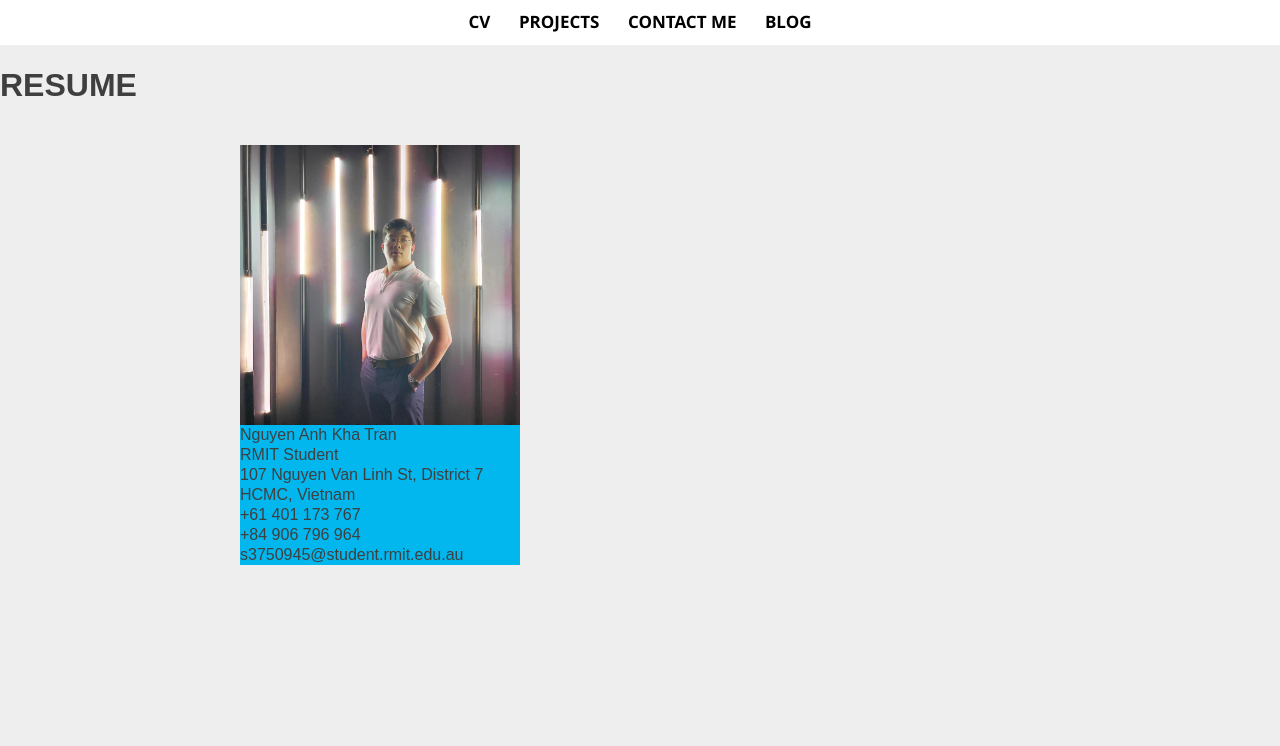
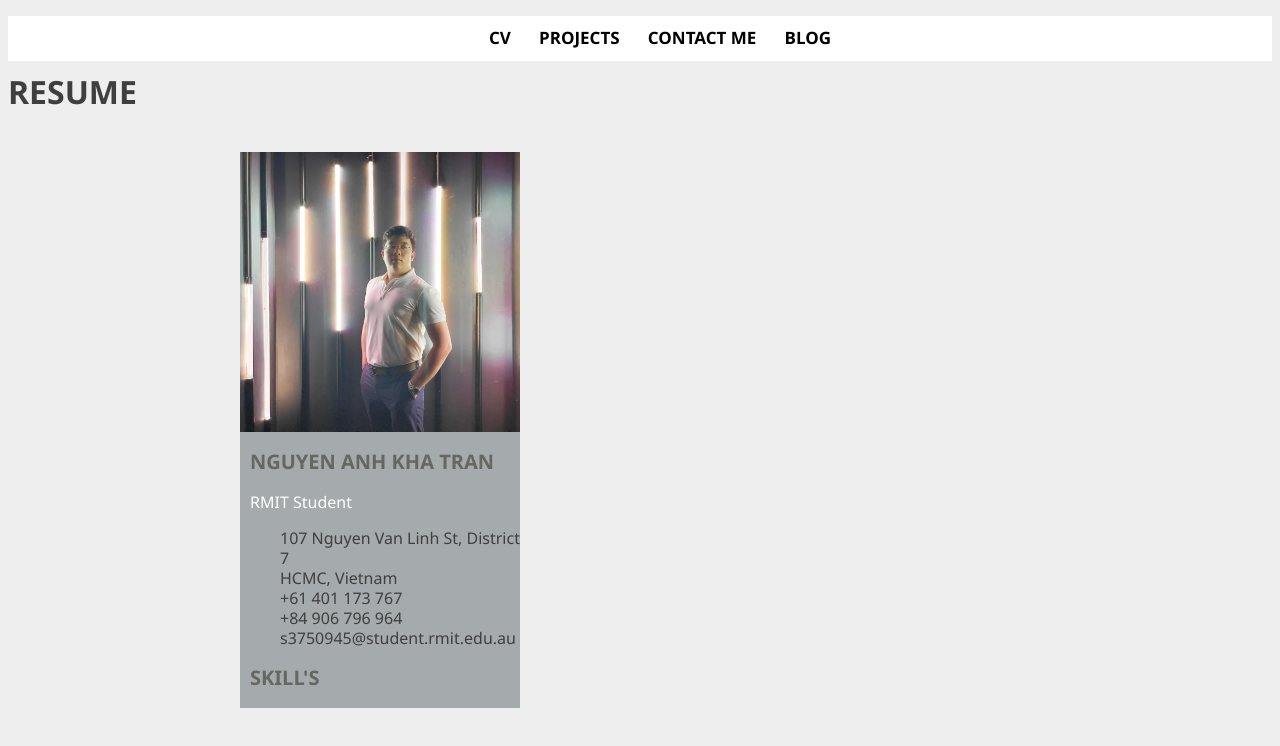
Before and after one commit to riczfe/resume_html, a plain HTML site: page index.html in a window 1280 px wide. Drawn offline with Linux system fonts and the light colour scheme.

Commit message:
New updates

```diff
--- a/index.html
+++ b/index.html
@@ -27,10 +27,8 @@
         </ul>
     </div>
 
-    <header>
+    <div class="resume_container">
         <h1>RESUME</h1>
-    </header>
-
         <div class="resume">
             <div class="resume_left">
                 <div class="resume_profile">
@@ -75,7 +73,13 @@
                     </div>
 
                     <div class="resume_item resume_skills">
+                        <div class="title">
+                            <p class="bold">Skill's</p>
+                        </div>
+                    </div>
+                    <div class="resume_item resume_social">
 
+                    </div>
                 </div>
             </div>
         </div>
--- a/styles.css
+++ b/styles.css
@@ -1,20 +1,21 @@
 * {
-    margin: 0;
-    padding: 0;
-    box-sizing: border-box;
     list-style: none;
-    font-family:Arial, Helvetica, sans-serif
+    font-family: 'Segoe UI', Tahoma, Geneva, Verdana, sans-serif;
 }
 
-h1 {
-    padding-top: 30px;
-}
-.bold {
-    font-weight: 500px;
+.bold{
+    font-weight: 700;
+    font-size: 20px;
+    text-transform: uppercase;
+    margin-left: 10px;
+    color: rgb(100, 104, 96);
 }
 
 .boldstyle {
-    font-weight: 300px;
+    font-weight: 500px;
+    font-size: 16px;
+    margin-left: 10px;
+    color: white;
 }
 
 body {
@@ -58,6 +59,15 @@ ul.navbar a:hover {
     background-color: rgb(1, 183, 238)
 }
 
+/* RESUME CONTENT */
+
+.resume_container{
+    margin: 0;
+    padding: 0;
+    box-sizing: border-box;
+    list-style: none;
+    font-family:Arial, Helvetica, sans-serif
+}
 .resume {
     width: 800px;
     height: auto;
@@ -67,7 +77,7 @@ ul.navbar a:hover {
 
 .resume .resume_left{
     width: 280px;
-    background:rgb(1, 183, 238)
+    background:rgb(165, 170, 172)
 }
 
 .resume .resume_left .resume_profile{
```
Lines whose indentation alone changed are shown as unchanged.
